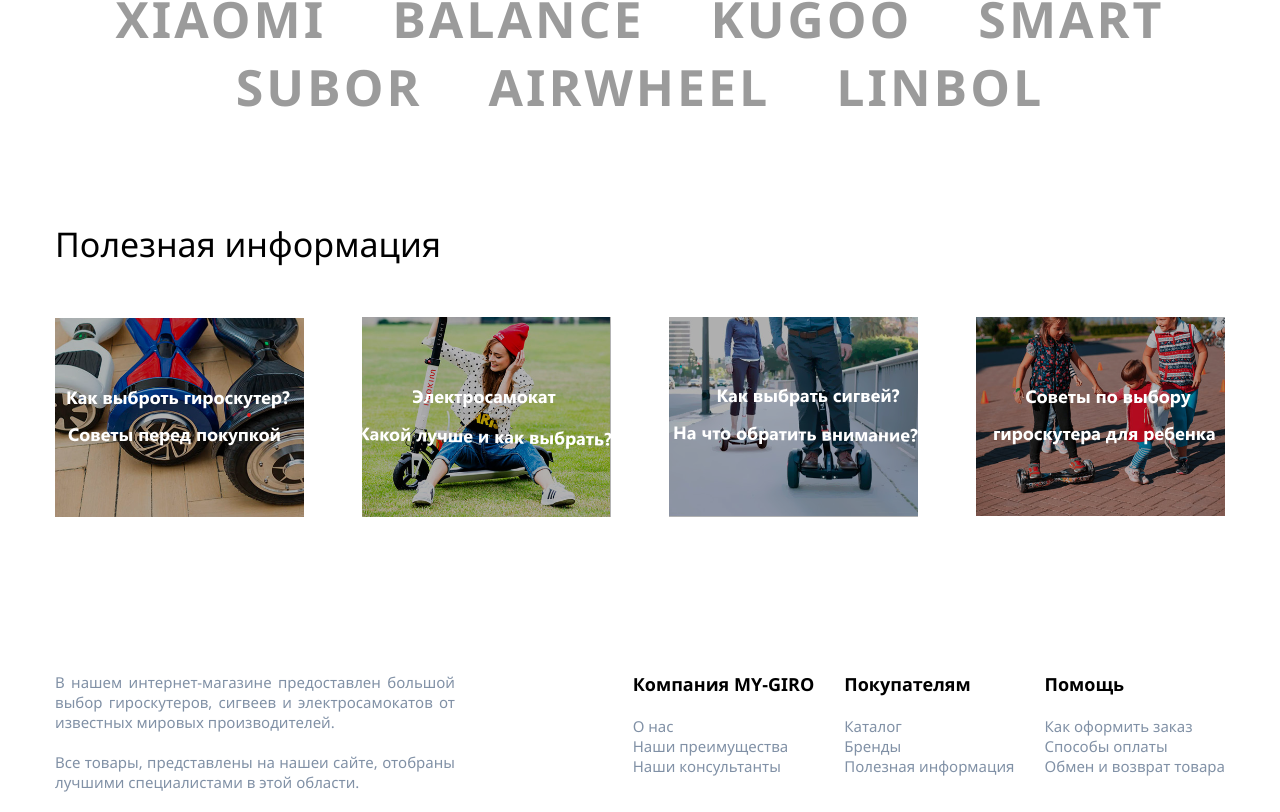
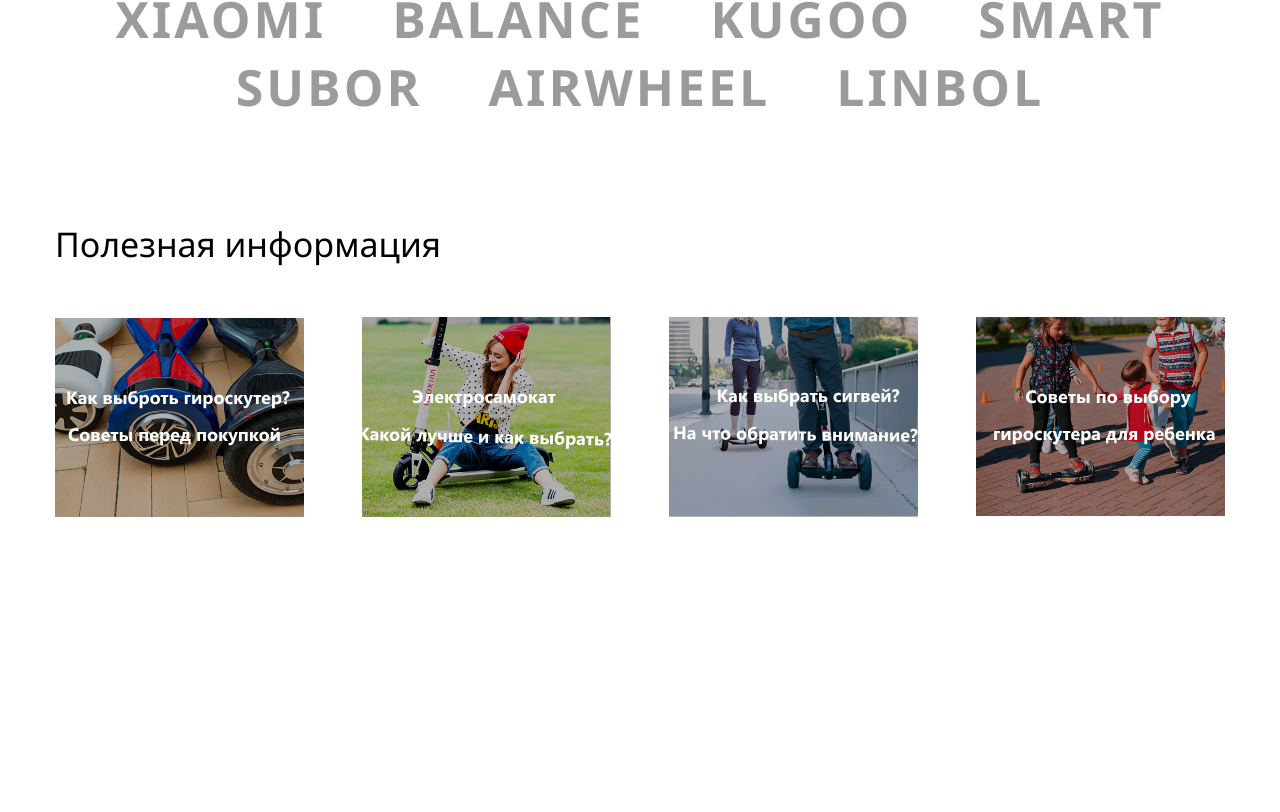
Before and after one commit to minglna/giro, a plain HTML site: page index.html in a window 1280 px wide. Shown: the part 3572-4384 px from the top of the page. After the commit the page ends 4094 px from the top, so only its background shows below. Drawn offline with Linux system fonts and the light colour scheme.

Commit message:
Сайт без подвала

```diff
--- a/index.html
+++ b/index.html
@@ -206,39 +206,7 @@
             </div>
         </div>
     </container>
-    <footer>
-        <div class="footer_container">
-            <div class="footer_info">
-                <p class="footer_text">В нашем интернет-магазине предоставлен большой
-                    выбор гироскутеров, сигвеев и электросамокатов
-                    от известных мировых производителей.</p>
-                <p class="footer_text">Все товары, представлены на нашеи сайте,
-                    отобраны лучшими специалистами в этой области.
-                </p>
-            </div>
-            <nav class="footer_nav">
-                <div class="footer_nav_box">
-                    <p class="footer_nav_article" href="#">Компания MY-GIRO</p>
-                    <a class="footer_nav_button" href="#">О нас</a>
-                    <a class="footer_nav_button" href="#">Наши преимущества</a>
-                    <a class="footer_nav_button" href="#">Наши консультанты</a>
-                </div>
-                <div class="footer_nav_box">
-                    <p class="footer_nav_article" href="#">Покупателям</p>
-                    <a class="footer_nav_button" href="#">Каталог</a>
-                    <a class="footer_nav_button" href="#">Бренды</a>
-                    <a class="footer_nav_button" href="#">Полезная информация</a>
-                </div>
-                <div class="footer_nav_box">
-                    <p class="footer_nav_article" href="#">Помощь</p>
-                    <a class="footer_nav_button" href="#">Как оформить заказ</a>
-                    <a class="footer_nav_button" href="#">Способы оплаты</a>
-                    <a class="footer_nav_button" href="#">Обмен и возврат товара</a>
-                </div>
-            </nav>
-        </div>
-    </footer>
-    <script src="js/main.js"></script>
+
 </body>
 
 </html>
```
